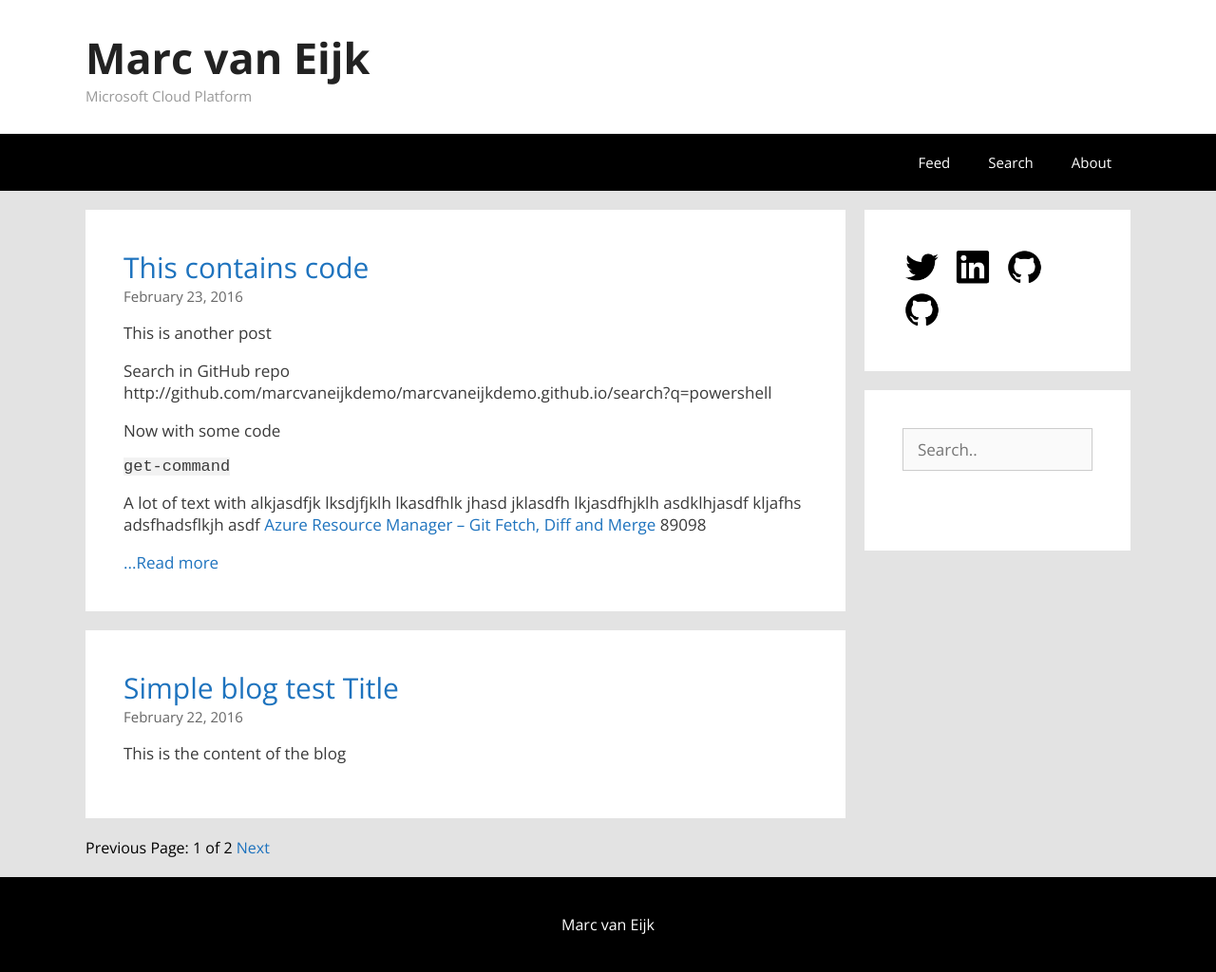
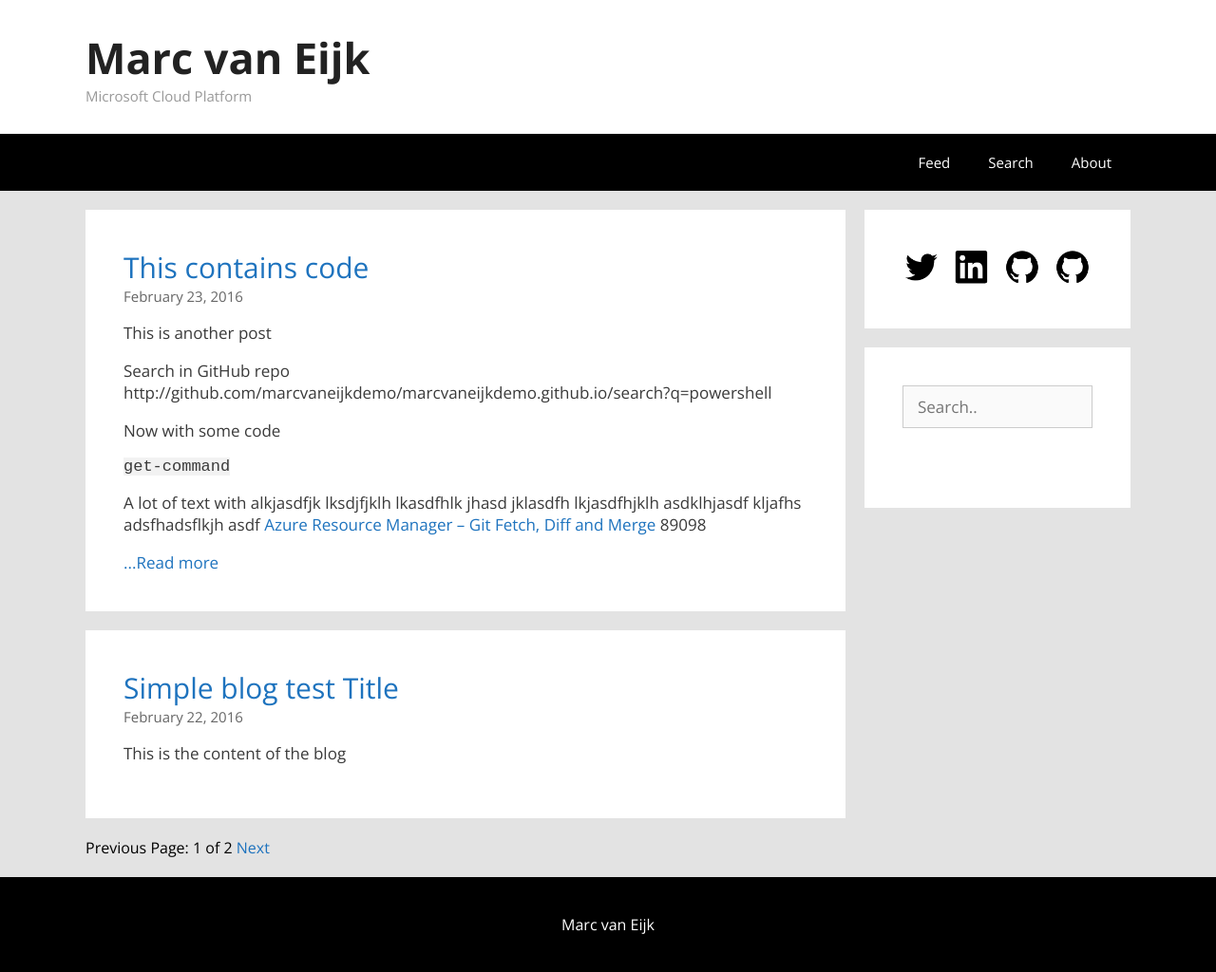
Before and after one commit to marcvaneijkdemo/marcvaneijkdemo.github.io, a Jekyll site: the page built from index.html, in a window 1280 px wide. Shown: the whole page at 95% size. Built offline with Jekyll 4.4.1, drawn with Linux system fonts in a browser that asks for light colours; nearby versions of some CDN libraries; the list of posts is cut into pages by our own code.

Commit message:
Update default.html

```diff
--- a/_layouts/default.html
+++ b/_layouts/default.html
@@ -33,10 +33,10 @@
         <div class="siteContent">{{ content }}</div>
         <div class="siteWidgets">
             <div class="widgetMeta">
-                <a href="http://github.com/marcvaneijk" target="_blank"><img src="/assets/images/twitter.png" alt="GitHub" height="40" width="40" style="margin-right:10px;"></a>
-                <a href="http://github.com/marcvaneijk" target="_blank"><img src="/assets/images/linkedin.png" alt="GitHub" height="40" width="40" style="margin-right:10px;"></a>
-                <a href="http://github.com/marcvaneijk" target="_blank"><img src="/assets/images/github.png" alt="GitHub" height="40" width="40" style="margin-right:10px;"></a>
-                <a href="http://github.com/marcvaneijk" target="_blank"><img src="/assets/images/github.png" alt="GitHub" height="40" width="40"></a>
+                <a href="http://github.com/marcvaneijk" target="_blank"><img src="/assets/images/twitter.png" alt="GitHub" height="40" width="39" style="margin-right:10px;"></a>
+                <a href="http://github.com/marcvaneijk" target="_blank"><img src="/assets/images/linkedin.png" alt="GitHub" height="40" width="39" style="margin-right:10px;"></a>
+                <a href="http://github.com/marcvaneijk" target="_blank"><img src="/assets/images/github.png" alt="GitHub" height="40" width="39" style="margin-right:10px;"></a>
+                <a href="http://github.com/marcvaneijk" target="_blank"><img src="/assets/images/github.png" alt="GitHub" height="40" width="39"></a>
             </div>
             <div class="widgetSearch">
                 <div id="search">
```
